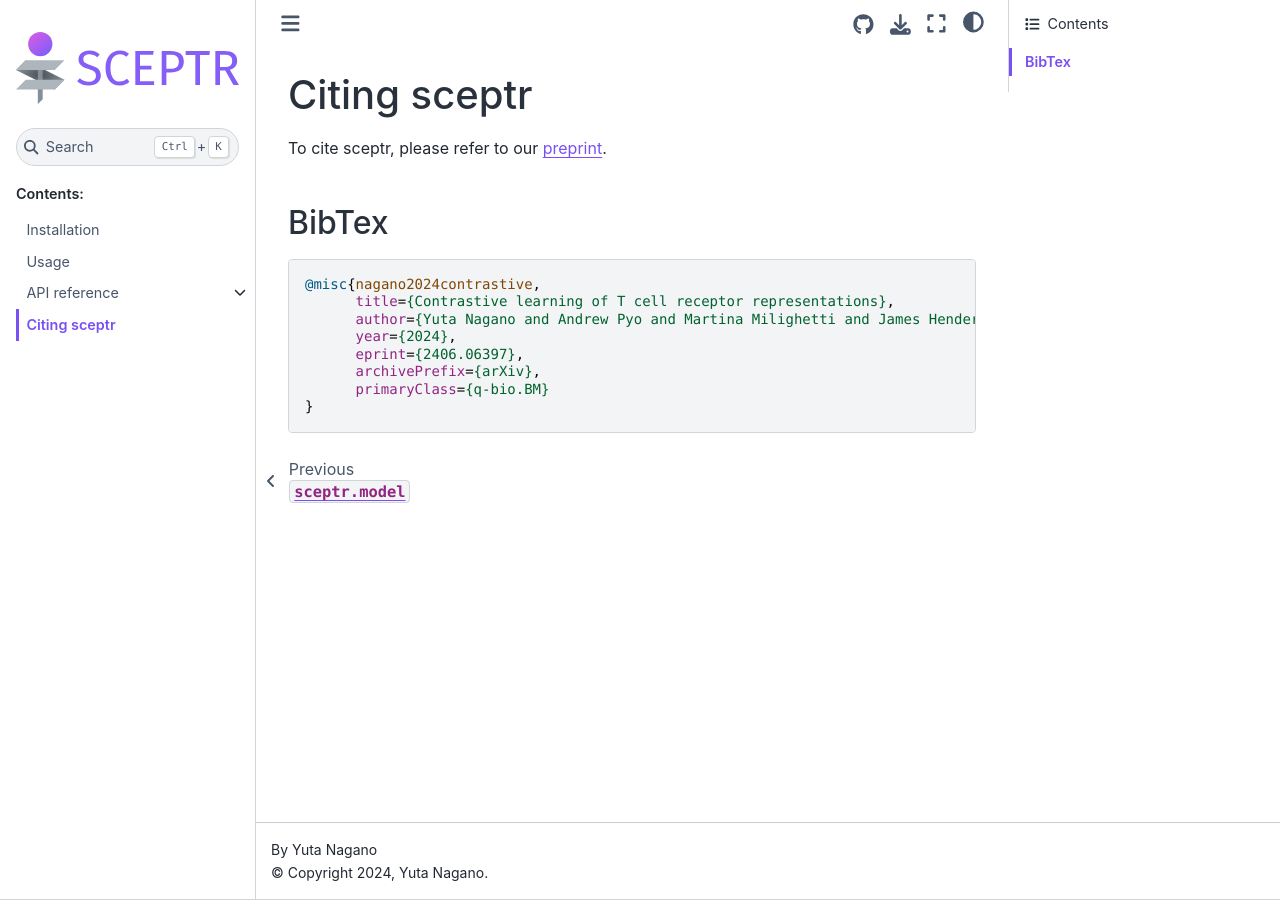
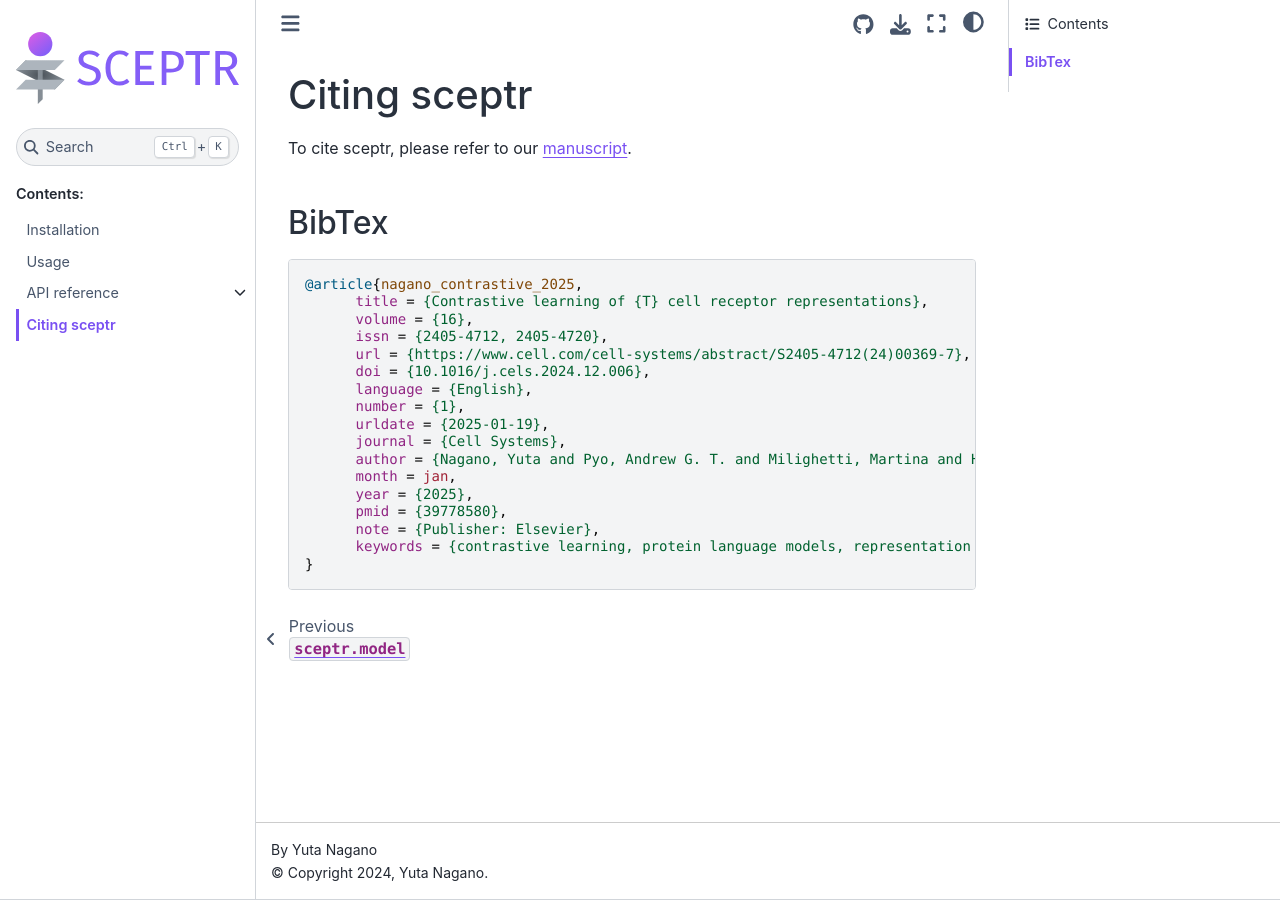
Before and after one commit to yutanagano/sceptr, a Sphinx documentation site: the page built from docs/citing.rst, in a window 1280 px wide. Built offline with Sphinx 7.4.7 and the Sphinx Book theme 1.1.4, drawn with Linux system fonts in a browser that asks for light colours.

Commit message:
update docs to reference publication and not preprint

```diff
--- a/docs/citing.rst
+++ b/docs/citing.rst
@@ -1,18 +1,27 @@
 Citing sceptr
 =============
 
-To cite sceptr, please refer to our `preprint <https://arxiv.org/abs/2406.06397>`_.
+To cite sceptr, please refer to our `manuscript <https://www.cell.com/cell-systems/fulltext/S2405-4712(24)00369-7>`_.
 
 BibTex
 ------
 
 .. code-block:: bibtex
 
-	@misc{nagano2024contrastive,
-	      title={Contrastive learning of T cell receptor representations},
-	      author={Yuta Nagano and Andrew Pyo and Martina Milighetti and James Henderson and John Shawe-Taylor and Benny Chain and Andreas Tiffeau-Mayer},
-	      year={2024},
-	      eprint={2406.06397},
-	      archivePrefix={arXiv},
-	      primaryClass={q-bio.BM}
-	}
+  @article{nagano_contrastive_2025,
+        title = {Contrastive learning of {T} cell receptor representations},
+        volume = {16},
+        issn = {2405-4712, 2405-4720},
+        url = {https://www.cell.com/cell-systems/abstract/S2405-4712(24)00369-7},
+        doi = {10.1016/j.cels.2024.12.006},
+        language = {English},
+        number = {1},
+        urldate = {2025-01-19},
+        journal = {Cell Systems},
+        author = {Nagano, Yuta and Pyo, Andrew G. T. and Milighetti, Martina and Henderson, James and Shawe-Taylor, John and Chain, Benny and Tiffeau-Mayer, Andreas},
+        month = jan,
+        year = {2025},
+        pmid = {39778580},
+        note = {Publisher: Elsevier},
+        keywords = {contrastive learning, protein language models, representation learning, T cell receptor, T cell specificity, TCR, TCR repertoire},
+  }
```
Also changed, not shown: docs/index.rst (+7 -8 lines), docs/about_sceptr.png (deleted), docs/graphical_abstract.png (added), 1 other file.
